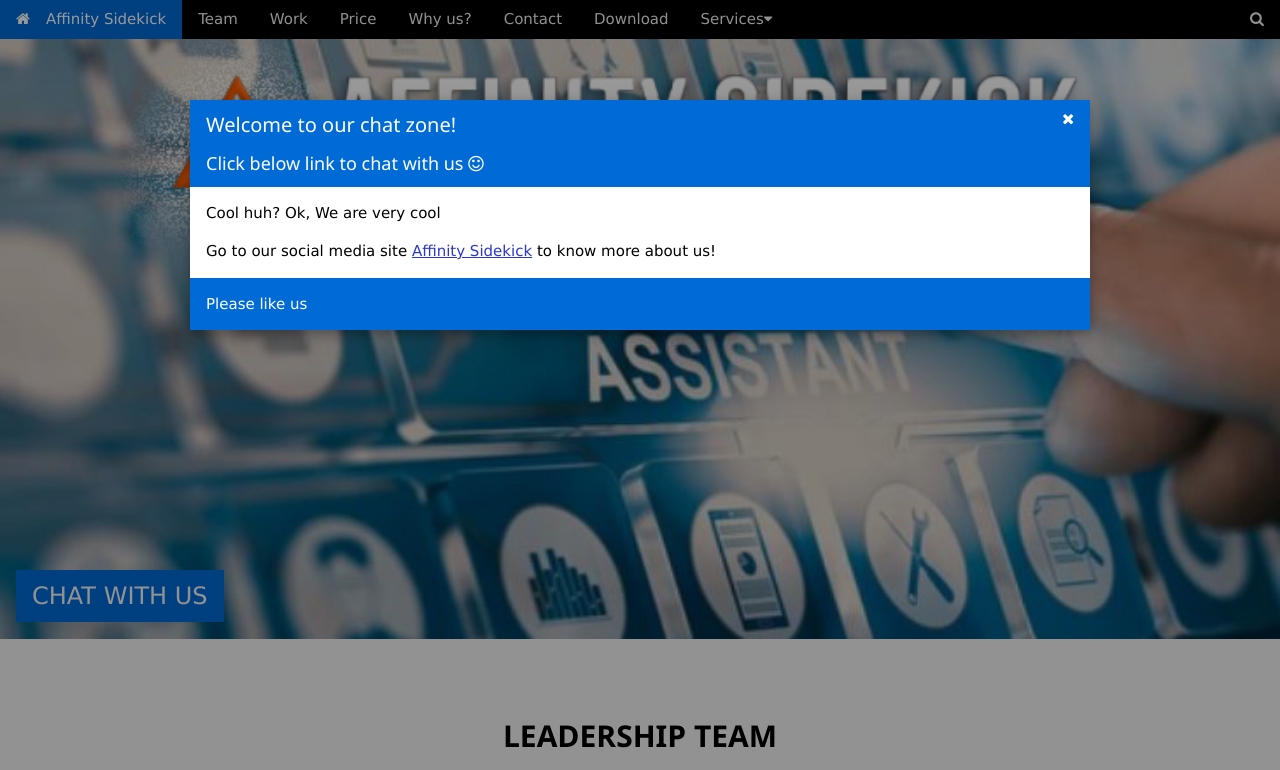
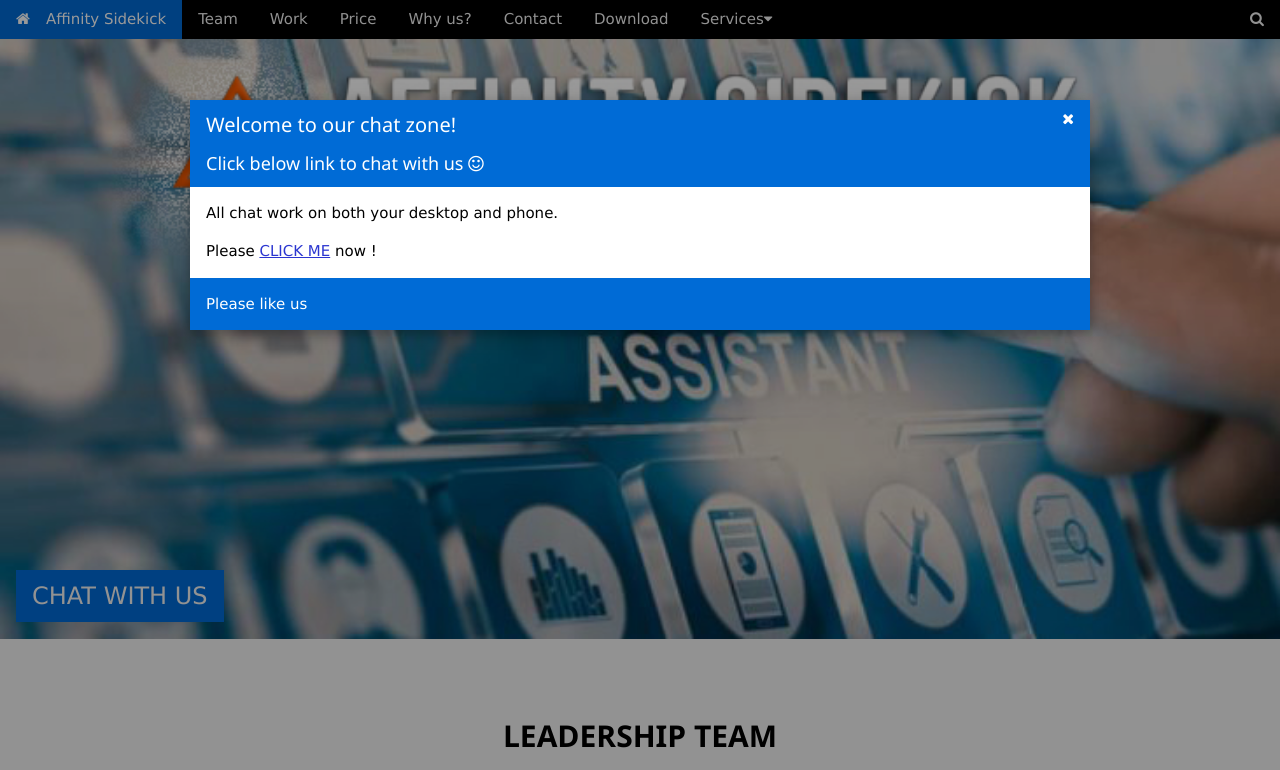
Before and after one commit to EddieAF21/EddieAF21.github.io, a plain HTML site: page index.html in a window 1280 px wide. Both pictures are taken after a click on the button "CHAT WITH US". Shown: the top 770 px of the page. Drawn offline with Linux system fonts and the light colour scheme.

Commit message:
Update index.html

```diff
--- a/index.html
+++ b/index.html
@@ -90,8 +90,8 @@ s0.parentNode.insertBefore(s1,s0);
       <h5>Click below link to chat with us <i class="fa fa-smile-o"></i></h5>
     </header>
     <div class="w3-container">
-      <p>Cool huh? Ok, We are very cool</p>
-      <p>Go to our social media site <a class="w3-text-teal" href="link here">Affinity Sidekick</a> to know more about us!</p>
+      <p>All chat work on both your desktop and phone. </p>
+      <p>Please <a class="w3-text-teal" href="https://tawk.to/chat/61c37890c82c976b71c2b334/1fnhotu7c">CLICK ME</a> now !</p>
     </div>
     <footer class="w3-container w3-teal">
       <p>Please like us</p>
```
